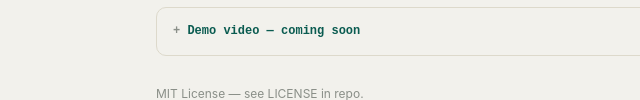
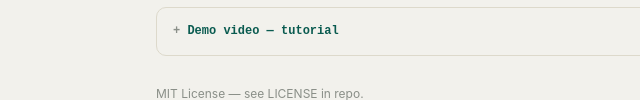
Before and after one commit to aashish254/Spillover, a plain HTML site: page index.html in a window 1280 px wide. Shown: the part 800-900 px from the top of the page, 124-764 px from the left. Drawn offline with Linux system fonts and the light colour scheme.

Commit message:
Update demo section title

```diff
--- a/index.html
+++ b/index.html
@@ -66,7 +66,7 @@ spillover ui --port 9000 --no-browser</code></pre>
     </details>
 
     <details class="sg-item">
-      <summary>Demo video — coming soon</summary>
+      <summary>Demo video — tutorial</summary>
       <div class="card panel">
         <p>This folder has a reserved slot (demo.mp4). Until then, watch the tutorial:</p>
         <a href="https://youtu.be/EVb7bLrMGnY?si=6Vv5fuHJJ119IFjX" target="_blank" rel="noopener" style="display:inline-block;margin-top:8px;padding:10px 16px;background:var(--teal);color:#fff;border-radius:8px;text-decoration:none;font-family:var(--font-mono);font-size:13px;">▶ Watch Tutorial Video</a>
```
